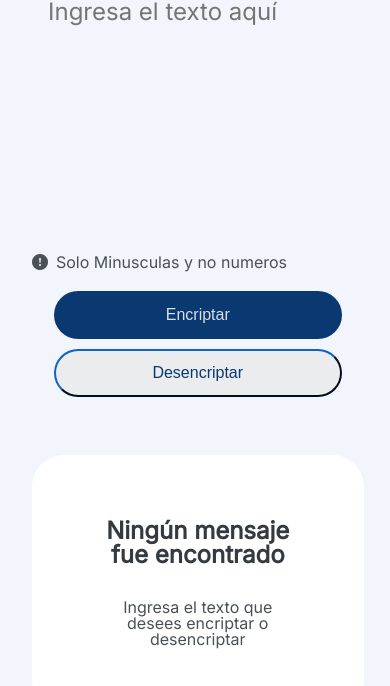
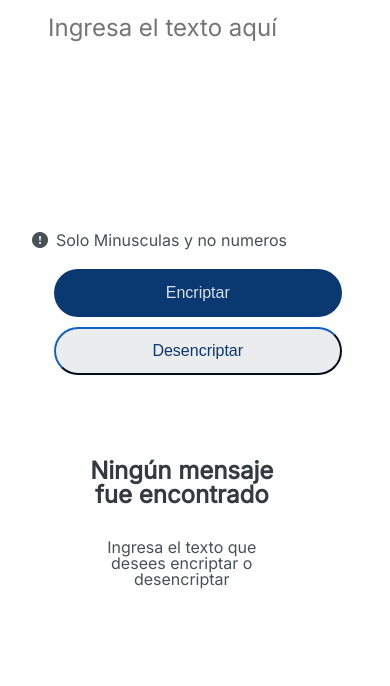
Before and after one commit to sayuricerna/Encriptador-Alura, a plain HTML site: page index.html in a window 390 px wide. Shown: the part 116-802 px from the top of the page. Drawn offline with nearby package versions, Linux system fonts and the light colour scheme.

Commit message:
tercer commit

```diff
--- a/style.css
+++ b/style.css
@@ -168,7 +168,12 @@ img{
     height: 100%;
     color: #0A3871;
 }
-
+/*MOBILE*/
+@media screen and (max-width: 430px){
+    .container{
+        display: inline;
+    }
+}
 /*Tablet*/
 @media screen and (max-width: 850px){
     .container{
```
